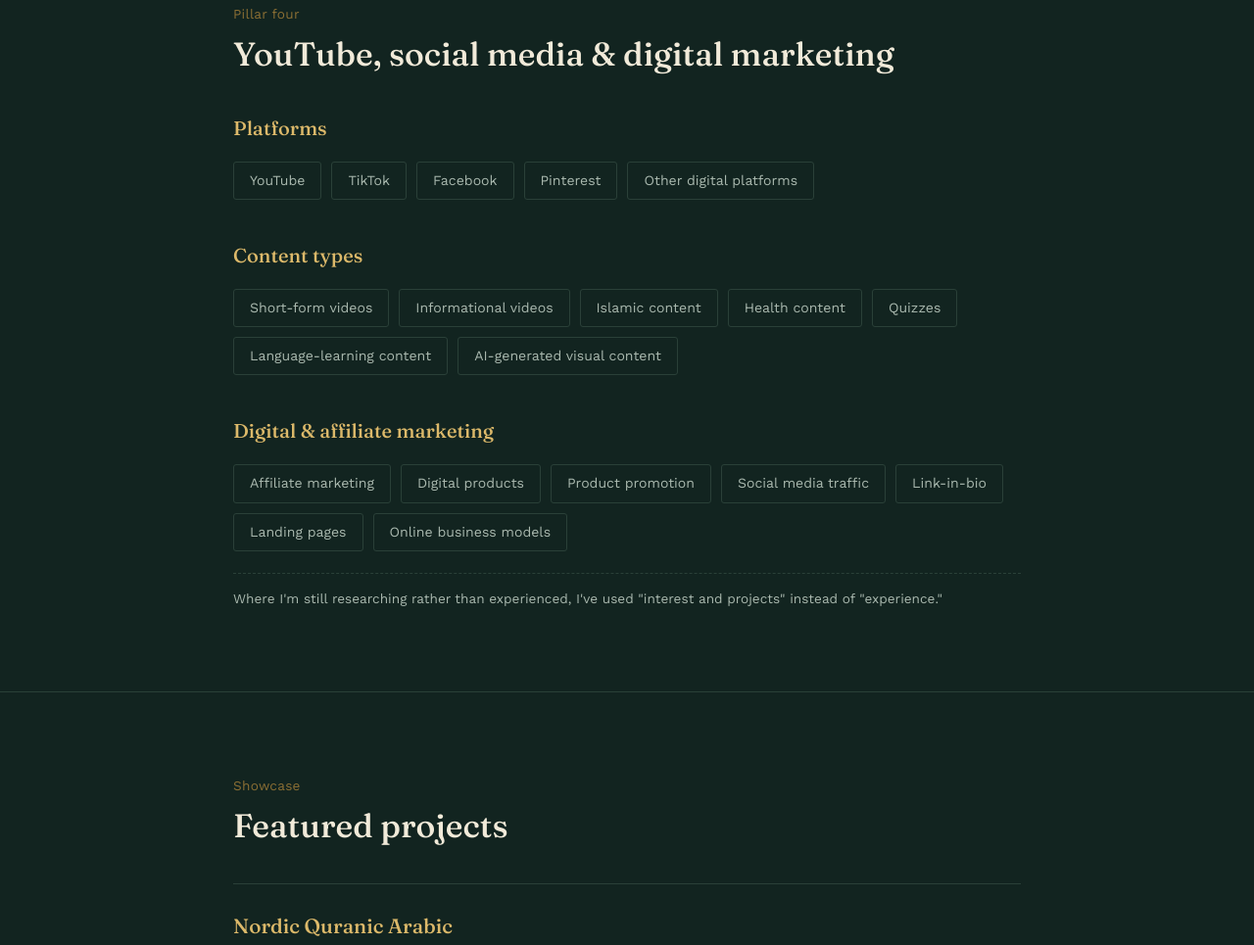
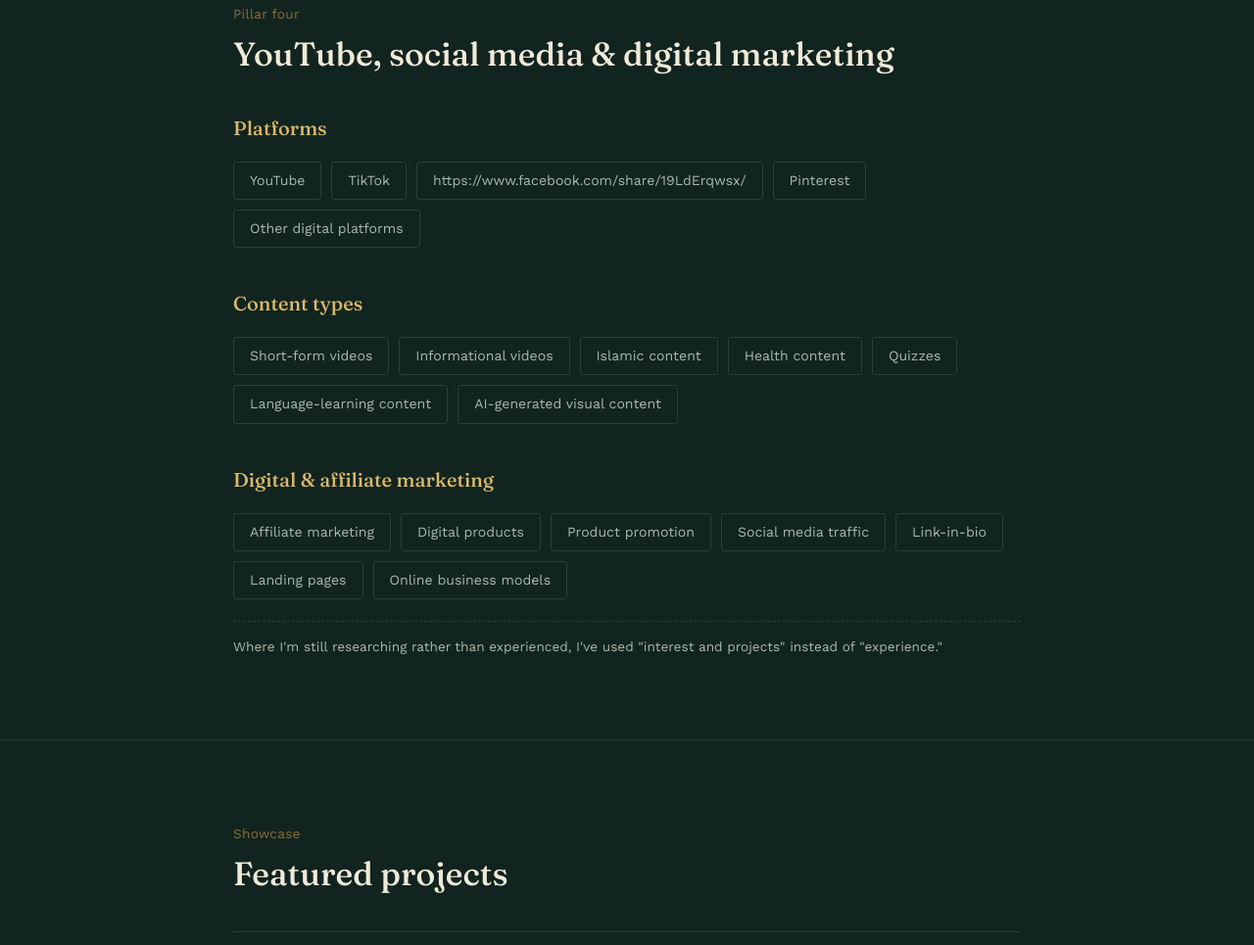
Before and after one commit to hayshad40/portfolio, a plain HTML site: page index.html in a window 1280 px wide. Shown: the part 5148-6113 px from the top of the page at 98% size. Drawn offline with nearby package versions, Linux system fonts and the light colour scheme.

Commit message:
Update index.html
facebook

```diff
--- a/index.html
+++ b/index.html
@@ -392,7 +392,7 @@
       <div class="chip-grid">
         <span class="chip">YouTube</span>
         <span class="chip">TikTok</span>
-        <span class="chip">Facebook</span>
+        <span class="chip">https://www.facebook.com/share/19LdErqwsx/</span>
         <span class="chip">Pinterest</span>
         <span class="chip">Other digital platforms</span>
       </div>
```
